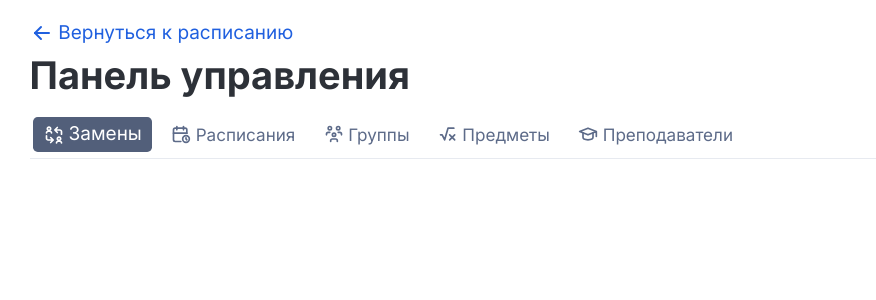
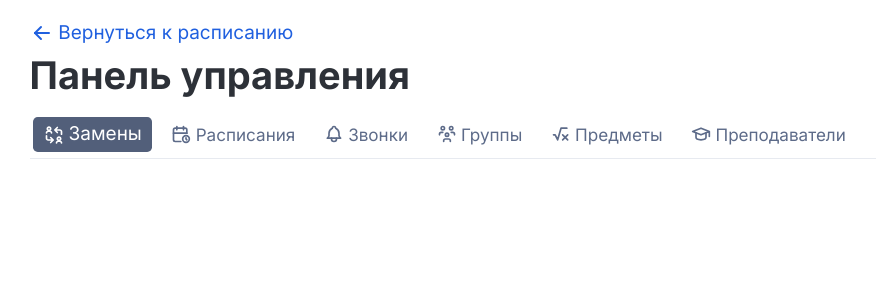
Before and after one commit to pakhrom/school-timetable, a SvelteKit app in the folder web/: page /manage in a window 1280 px wide. Shown: the top 300 px of the page, without its empty margins (145-1021 px from the left). Built offline with nearby package versions, Linux system fonts and the light colour scheme.

Commit message:
feat(web): add empty call schedules tab

```diff
--- a/web/src/routes/manage/+page.svelte
+++ b/web/src/routes/manage/+page.svelte
@@ -6,6 +6,7 @@
 
 	let replacementsTab: HTMLButtonElement;
 	let timetablesTab: HTMLButtonElement;
+	let callScheduleTab: HTMLButtonElement;
 	let groupsTab: HTMLButtonElement;
 	let subjectsTab: HTMLButtonElement;
 	let teachersTab: HTMLButtonElement;
@@ -19,6 +20,9 @@
 				break;
 			case 'timetables':
 				timetablesTab.scrollIntoView({ inline: 'center' });
+				break;
+			case 'callSchedule':
+				callScheduleTab.scrollIntoView({ inline: 'center' });
 				break;
 			case 'groups':
 				groupsTab.scrollIntoView({ inline: 'center' });
@@ -488,6 +492,31 @@
 		Расписания
 	</button>
 	<button
+		class={['secondary', 'tab', currentTab.tab === 'callSchedule' ? '' : 'outline']}
+		bind:this={callScheduleTab}
+		onclick={() => {
+			currentTab.tab = 'callSchedule';
+			callScheduleTab.scrollIntoView({ inline: 'center', behavior: 'smooth' });
+		}}
+	>
+		<svg
+			xmlns="http://www.w3.org/2000/svg"
+			width="20"
+			height="20"
+			viewBox="0 0 24 24"
+			fill="none"
+			stroke="currentColor"
+			stroke-width="2"
+			stroke-linecap="round"
+			stroke-linejoin="round"
+			class="icon icon-tabler icons-tabler-outline icon-tabler-bell"
+			><path stroke="none" d="M0 0h24v24H0z" fill="none" /><path
+				d="M10 5a2 2 0 1 1 4 0a7 7 0 0 1 4 6v3a4 4 0 0 0 2 3h-16a4 4 0 0 0 2 -3v-3a7 7 0 0 1 4 -6"
+			/><path d="M9 17v1a3 3 0 0 0 6 0v-1" /></svg
+		>
+		Звонки
+	</button>
+	<button
 		class={['secondary', 'tab', currentTab.tab === 'groups' ? '' : 'outline']}
 		bind:this={groupsTab}
 		onclick={() => {
@@ -623,6 +652,8 @@
 			</div>
 		</article>
 	{/each}
+{:else if currentTab.tab === 'callSchedule'}
+	<!-- CALL SCHEDULE -->
 {:else if currentTab.tab === 'groups'}
 	<!-- GROUPS TAB -->
 	<div class="filter">
--- a/web/src/routes/manage/shared.svelte.ts
+++ b/web/src/routes/manage/shared.svelte.ts
@@ -1,5 +1,5 @@
 export const currentTab: {
-	tab: 'replacements' | 'timetables' | 'groups' | 'subjects' | 'teachers';
+	tab: 'replacements' | 'timetables' | 'callSchedule' | 'groups' | 'subjects' | 'teachers';
 } = $state({
 	tab: 'replacements' // sadly, an exported state must be an object , because you cannot assign to exported variables
 });
```
